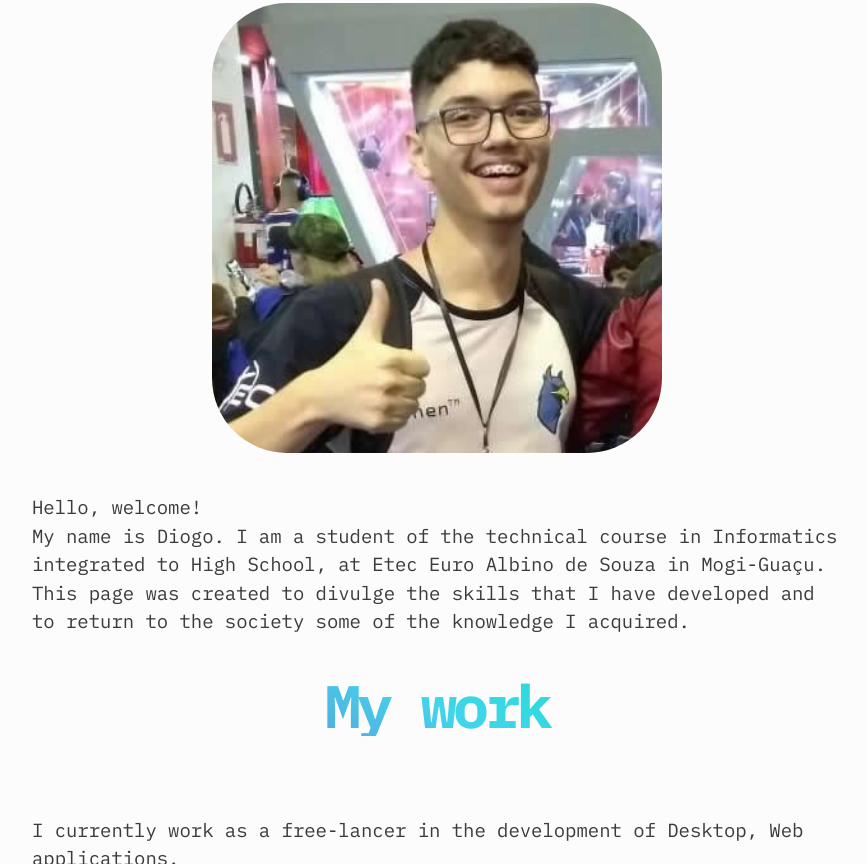
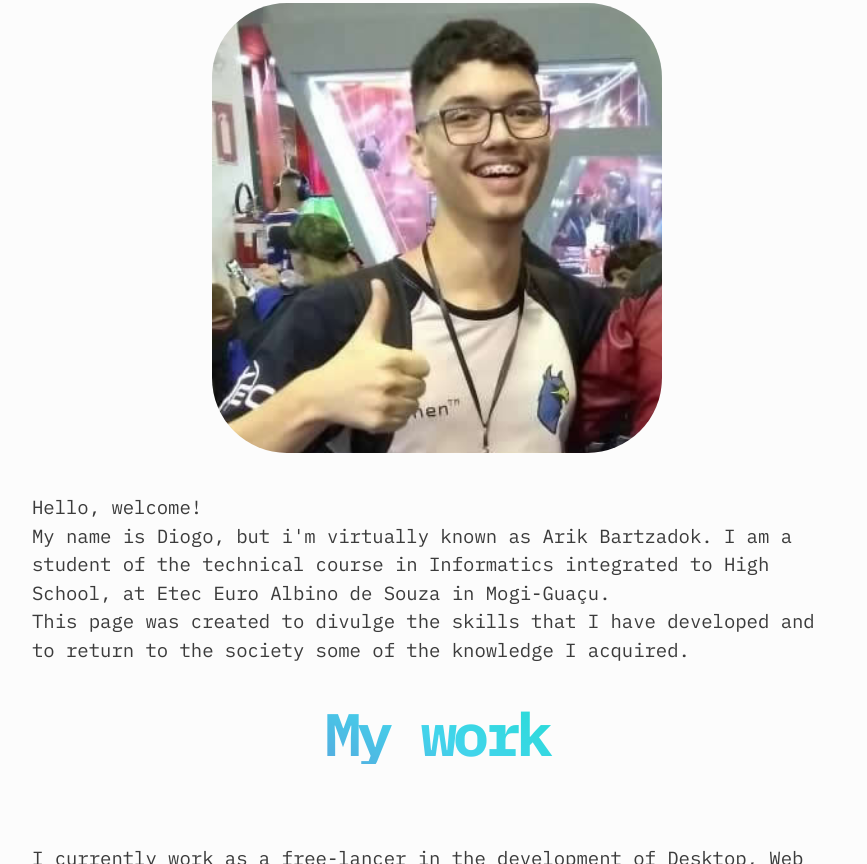
Before and after one commit to ArikBartzadok/my-portfolio, a Gatsby site: page /about in a window 1280 px wide. Shown: the part 341-1205 px from the top of the page, without its empty margins (203-1070 px from the left). Built offline with nearby package versions, Linux system fonts and the light colour scheme; Gatsby itself is replaced by a stand-in of ours.

Commit message:
Update informations

```diff
--- a/src/pages/about.js
+++ b/src/pages/about.js
@@ -41,7 +41,7 @@ const About = ({ data }) => {
         <TextBody>
           Hello, welcome!
           <br />
-          My name is Diogo. I am a student of the technical course in Informatics integrated to
+          My name is Diogo, but i'm virtually known as Arik Bartzadok. I am a student of the technical course in Informatics integrated to
           High School, at Etec Euro Albino de Souza in Mogi-Guaçu.
           <br />
           This page was created to divulge the skills that I have developed and to return to the
```
